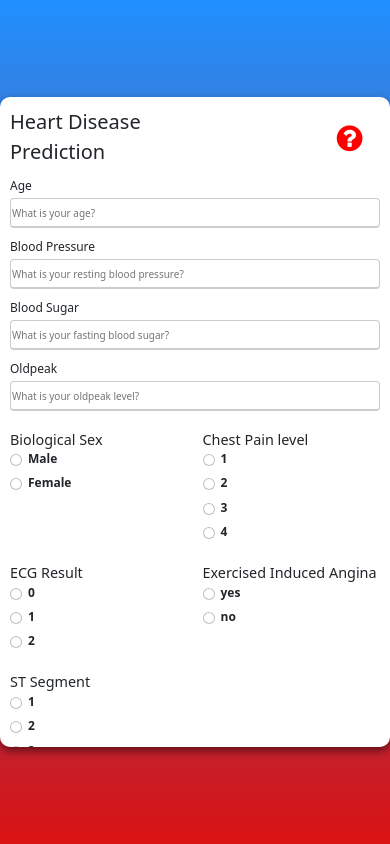
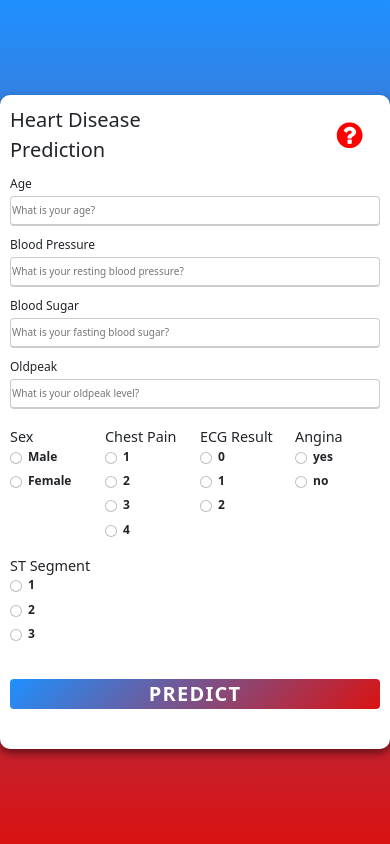
Before and after one commit to GideonO1997/Heart-Disease-Prediction-Site, a Flask app: page /home in a window 390 px wide. Run offline with Flask 2, Linux system fonts and the light colour scheme; parts of the project's set-up code (start-up, migrations or seed data) failed here and were passed over; some libraries are stand-ins or nearby versions.

Commit message:
Again with responsive
more tewaks

```diff
--- a/Health.py
+++ b/Health.py
@@ -39,7 +39,7 @@
     # Setting the Result Variable
     if prediction == 0:
         result = {
-            'Result': "No Presence of Heart Disease Detected",
+            'Result': 0,
             'Age': age_percentage_data,
             'Systolic': res_bp_percentage_online,
             'ECG': res_ecg_percentage_data,
@@ -48,7 +48,7 @@
         }
     else:
         result = {
-            'Result': "Presence of Heart Disease Detected",
+            'Result': 1,
             'Age': age_percentage_data,
             'Systolic': res_bp_percentage_online,
             'ECG': res_ecg_percentage_data,
--- a/static/css/custom-container.css
+++ b/static/css/custom-container.css
@@ -1,11 +1,10 @@
 .custom-contain{
-    max-width: 700rem;
-    height: max-content;
-    width: min(90%, 90rem);
+    width: auto;
     background: #fff;
     border-radius: 1rem;
     padding: 1rem;
     box-shadow: 0 4px 8px 0 rgba(0, 0, 0, 0.5);
+    background-size: cover;
 }
 
 form .row{
@@ -30,7 +29,7 @@
 
 form .row .info-button {
     color: transparent;
-    margin-left: 10rem;
+    margin-left: 26%;
     /*background: blue;*/
     width: 14%;
 }
@@ -49,7 +48,7 @@
 
 form .patient-details .input-box{
     margin-bottom: 1rem;
-    width: calc(100% / 2 - 1.25rem);
+    width: 100%;
 }
 
 .patient-details .input-box .details{
@@ -82,8 +81,9 @@
     /*background: red;*/
     display: grid;
     gap: 1rem;
+    grid-template-columns: repeat(3, 1fr);
+}
 
-}
 form .radios .gender-details,
 .pain-details,
 .ecg-details,
@@ -119,41 +119,40 @@
 }
 
 /*#Responsive nature SMALL SCREEN*/
-@media (max-width: 80rem) {
+@media (min-width: 50rem) {
     .custom-contain{
-        width: auto;
+        max-width: 700rem;
+        height: max-content;
+        width: min(90%, 90rem);
         transition: all 0.5s ease;
 
     }
 
     form .patient-details .input-box {
         margin-bottom: 1rem;
-        width: 100%;
+        width: calc(100% / 2 - 1.05rem);
         transition: all 0.5s ease;
     }
 
     form .row .info-button {
-        margin-left: 26%;
-        transition: all 0.5s ease;
-    }
-
-}
-
-
-
-@media (max-height: 57rem){
-
-    .custom-contain {
-        max-height: 65rem;
-        overflow-y: scroll;
+        margin-left: 10rem;
         transition: all 0.5s ease;
     }
 
     form .radios {
-        display: grid;
-        gap: 1.5rem;
-        grid-template-columns: repeat(2, 1fr);
+        grid-template-columns: repeat(1, 1fr);
+        transition: all 0.5s ease;
+    }
+}
+
+@media (max-height: 55rem) {
+    .custom-contain{
+        max-height: fit-content;
         transition: all 0.5s ease;
     }
 
+    form .radios {
+        grid-template-columns: repeat(4, 1fr);
+        transition: all 0.5s ease;
+    }
 }
--- a/static/css/results.css
+++ b/static/css/results.css
@@ -11,6 +11,10 @@
     max-width: max-content;
     padding-top: 0.5rem;
     padding-bottom: 0.5rem;
+}
+
+.prediction .result-info .heart-disease-text{
+    font-size: 1.5rem;
 }
 
 .result-grid .results{
@@ -36,7 +40,7 @@
 
     .prediction .result-value {
         max-width: max-content;
-        margin-left: 22rem;
+        margin-left: 7rem;
         padding: 0.5rem;
     }
 }
--- a/templates/index.html
+++ b/templates/index.html
@@ -252,7 +266,7 @@
                     <div class="radios">
                         <!-- Field Number 2 -->
                         <div class="gender-details">
-                            <span class="gender-title">Biological Sex</span>
+                            <span class="gender-title">Sex</span>
                             <div class="form-check">
                                 <input class="form-check-input" type="radio" name="sex" id="validationFormCheck1" value="male" required>
                                 <label class="form-check-label" for="validationFormCheck1">Male</label>
@@ -266,7 +280,7 @@
 
                         <!-- Field Number 3 -->
                         <div class="pain-details">
-                            <span class="gender-title">Chest Pain level</span>
+                            <span class="gender-title">Chest Pain</span>
                             <div class="form-check">
                                 <input class="form-check-input" type="radio" name="chest_pain_type" id="validationFormCheck3" value="1" required>
                                 <label class="form-check-label" for="validationFormCheck1">1</label>
@@ -306,7 +320,7 @@
 
                         <!-- Field Number 7 -->
                         <div class="angina-details">
-                            <span class="gender-title">Exercised Induced Angina</span>
+                            <span class="gender-title">Angina</span>
                             <div class="form-check">
                                 <input class="form-check-input" type="radio" name="exercise_angina" id="validationFormCheck10" value="1" required>
                                 <label class="form-check-label" for="validationFormCheck1">yes</label>
```
Also changed, not shown: other parts of templates/index.html (+23 -9 lines).
